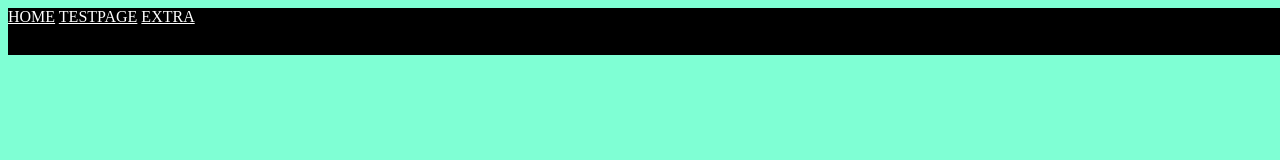
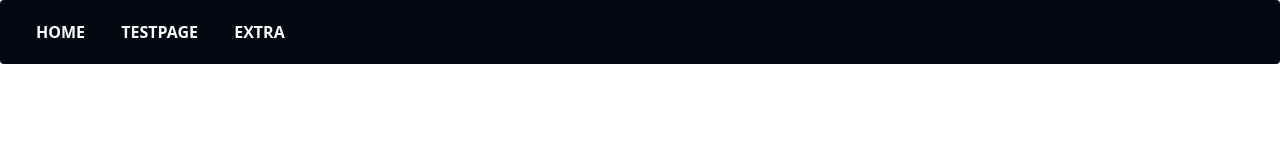
Before and after one commit to IustinianT/Web-server, a website: page main.html in a window 1280 px wide. Drawn offline with nearby package versions, Linux system fonts and the light colour scheme.

Commit message:
Include tailwindcss

```diff
--- /dev/null
+++ b/input.css
@@ -0,0 +1,5 @@
+@import "tailwindcss";
+
+.btn-primary {
+    @apply rounded px-4 py-2 font-bold text-white hover:bg-gray-600;
+}
--- a/main.html
+++ b/main.html
@@ -7,10 +7,10 @@
 </head>
 
 <body>
-    <div class="dashboard">
-        <a href="/home" class="dashboard-button">HOME</a>
-        <a href="/testpage" class="dashboard-button">TESTPAGE</a>
-        <a href="/extra" class="dashboard-button">EXTRA</a>
+    <div class="rounded bg-gray-950 p-5 text-white">
+        <a href="/home" class="btn-primary">HOME</a>
+        <a href="/testpage" class="btn-primary">TESTPAGE</a>
+        <a href="/extra" class="btn-primary">EXTRA</a>
     </div>
 </body>
 </html>
--- /dev/null
+++ b/tailwind.config.js
@@ -0,0 +1,10 @@
+/** @type {import('tailwindcss').Config} */
+module.exports = {
+    content: [
+        "./*.html"
+    ],
+    theme: {
+        extend: {},
+    },
+    plugins: [],
+}
```
Also changed, not shown: package.json (added, +17 -0 lines), input.output.css (added), style.css, 4 other files.
